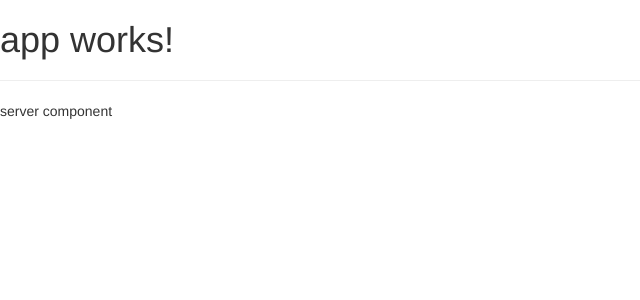
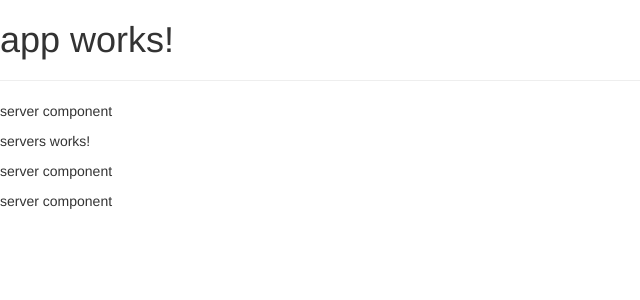
Before and after one commit to lohas1107/udemy-angular, an Angular app: page / in a window 1280 px wide. Shown: the top 300 px of the page, without its empty margins (0-640 px from the left). Built offline with nearby package versions, Linux system fonts and the light colour scheme.

Commit message:
add servers component with the CLI

```diff
--- a/src/app/app.component.html
+++ b/src/app/app.component.html
@@ -3,3 +3,4 @@
 </h1>
 <hr>
 <app-server></app-server>
+<app-servers></app-servers>
--- a/src/app/app.module.ts
+++ b/src/app/app.module.ts
@@ -5,11 +5,13 @@ import { HttpModule } from '@angular/http';
 
 import { AppComponent } from './app.component';
 import { ServerComponent } from './server/server.component';
+import { ServersComponent } from './servers/servers.component';
 
 @NgModule({
   declarations: [
     AppComponent,
-    ServerComponent
+    ServerComponent,
+    ServersComponent
   ],
   imports: [
     BrowserModule,
--- /dev/null
+++ b/src/app/servers/servers.component.html
@@ -0,0 +1,5 @@
+<p>
+  servers works!
+</p>
+<app-server></app-server>
+<app-server></app-server>
--- /dev/null
+++ b/src/app/servers/servers.component.ts
@@ -0,0 +1,15 @@
+import { Component, OnInit } from '@angular/core';
+
+@Component({
+  selector: 'app-servers',
+  templateUrl: './servers.component.html',
+  styleUrls: ['./servers.component.css']
+})
+export class ServersComponent implements OnInit {
+
+  constructor() { }
+
+  ngOnInit() {
+  }
+
+}
```
Also changed, not shown: src/app/servers/servers.component.css (added), 1 other file (tests, documents, lock files or other folders).
